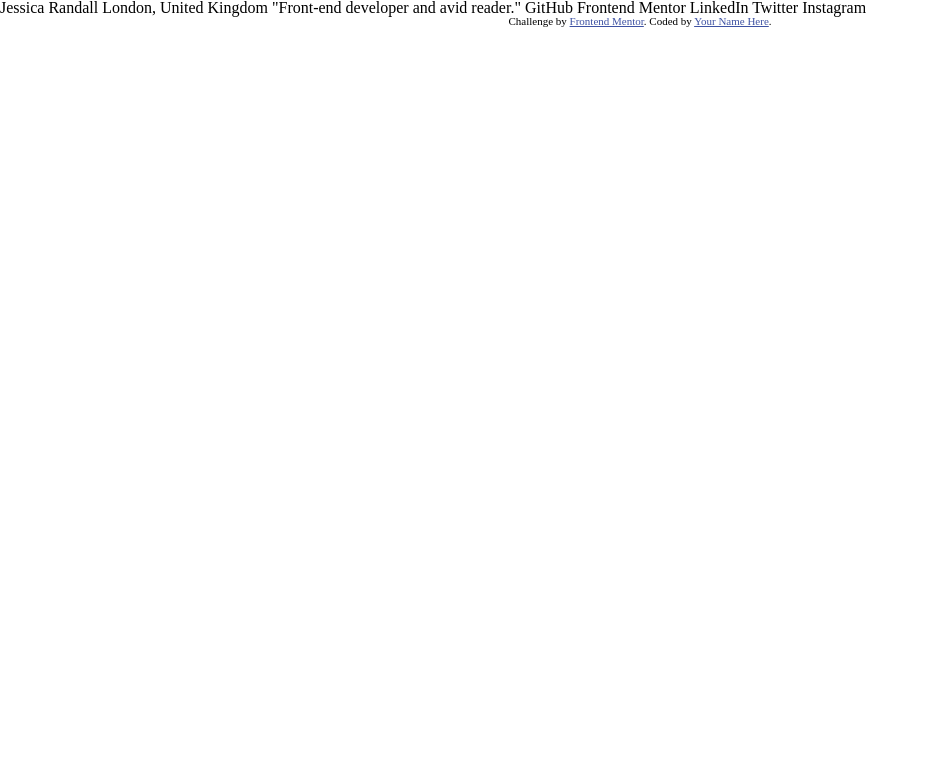
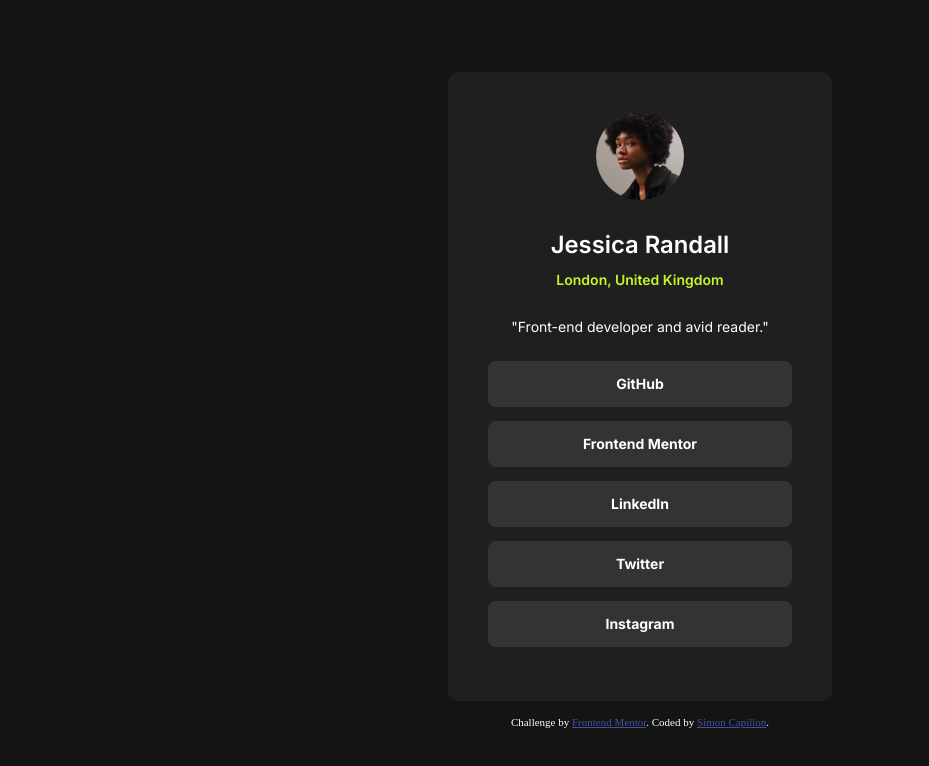
Before and after one commit to simon7195/Social-Links-Profile-Frontend-Mentor, a plain HTML site: page index.html in a window 1280 px wide. Shown: the whole page, without its empty margins (0-929 px from the left). Drawn offline with Linux system fonts and the light colour scheme.

Commit message:
Final commit

```diff
--- a/index.html
+++ b/index.html
@@ -1,36 +1,48 @@
 <!DOCTYPE html>
 <html lang="en">
   <head>
-  <meta charset="UTF-8">
-  <meta name="viewport" content="width=device-width, initial-scale=1.0"> <!-- displays site properly based on user's device -->
+    <meta charset="UTF-8" />
+    <meta name="viewport" content="width=device-width, initial-scale=1.0" />
+    <!-- displays site properly based on user's device -->
 
-  <link rel="icon" type="image/png" sizes="32x32" href="./assets/images/favicon-32x32.png">
-  <link rel="stylesheet" href="./styles/reset.css">
-  <link rel="stylesheet" href="./styles/style.css">
+    <link
+      rel="icon"
+      type="image/png"
+      sizes="32x32"
+      href="./assets/images/favicon-32x32.png"
+    />
+    <link rel="stylesheet" href="./styles/reset.css" />
+    <link rel="stylesheet" href="./styles/style.css" />
 
     <title>Frontend Mentor | Social links profile</title>
-
-  <!-- Feel free to remove these styles or customise in your own stylesheet 👍 -->
-  <style>
-    .attribution { font-size: 11px; text-align: center; }
-    .attribution a { color: hsl(228, 45%, 44%); }
-  </style>
   </head>
   <body>
+    <main>
+      <div class="card">
 
-  Jessica Randall
-  London, United Kingdom
-  "Front-end developer and avid reader."
+        <img class="image" src="./assets/images/avatar-jessica.jpeg" alt="avatar of Jessica">
 
-  GitHub
-  Frontend Mentor
-  LinkedIn
-  Twitter
-  Instagram
+        <h1 class="heading">Jessica Randall</h1>
+
+        <p class="region">London, United Kingdom</p>
+
+        <p class="bio">"Front-end developer and avid reader."</p>
+
+        <span class="links">
+          <a href="#GitHub">GitHub</a>
+          <a href="#FrontendMentor">Frontend Mentor</a>
+          <a href="#LinkedIn">LinkedIn</a>
+          <a href="#Twitter">Twitter</a>
+          <a href="#Instagram">Instagram</a>
+        <span>
+      </div>
 
       <div class="attribution">
-    Challenge by <a href="https://www.frontendmentor.io?ref=challenge" target="_blank">Frontend Mentor</a>.
-    Coded by <a href="#">Your Name Here</a>.
+        Challenge by
+        <a href="https://www.frontendmentor.io?ref=challenge" target="_blank"
+          >Frontend Mentor</a
+        >. Coded by <a href="https://github.com/simon7195" target="_blank">Simon Capillon</a>.
       </div>
+    </main>
   </body>
 </html>
--- a/styles/style.css
+++ b/styles/style.css
@@ -0,0 +1,159 @@
+/* Importing Inter from Google Fonts */
+@import url("https://fonts.googleapis.com/css2?family=Inter:wght@100..900&display=swap");
+
+:root {
+  /* Base Font size */
+  font-size: 14px;
+
+  /* Font weights variables*/
+  --font-weight-standard: 400;
+  --font-weight-medium: 600;
+  --font-weight-bold: 700;
+
+  /* Colors variables */
+  --color-green: hsl(75, 94%, 57%);
+  --color-white: hsl(0, 0%, 100%);
+  --color-grey: hsl(0, 0%, 20%);
+  --color-dark-grey: hsl(0, 0%, 12%);
+  --color-off-black: hsl(0, 0%, 8%);
+}
+
+* {
+  box-sizing: border-box;
+}
+
+/* Main */
+main {
+  display: flex;
+  flex-direction: column;
+  align-items: center;
+  justify-content: center;
+  width: 100vw;
+  height: 100vh;
+  background-color: var(--color-off-black);
+}
+
+/* Font */
+.heading,
+.bio,
+.links a,
+.region {
+  font-family: "Inter", sans-serif;
+  font-optical-sizing: auto;
+  font-style: normal;
+  font-variation-settings: "slnt" 0;
+}
+
+/* Card */
+.card {
+  display: flex;
+  flex-direction: column;
+  align-items: center;
+  background-color: var(--color-dark-grey);
+  height: fit-content;
+  padding: 40px;
+  border-radius: 10px;
+}
+
+/* Image */
+.image {
+  border-radius: 50%;
+  width: 88px;
+  margin-bottom: 33px;
+}
+
+/* Text-size */
+.heading {
+  font-size: 1.7rem;
+}
+.bio,
+.region {
+  font-size: 1rem;
+}
+.links a {
+  font-size: 1.2;
+}
+
+/* Text-color */
+.heading,
+.bio,
+.links a {
+  color: var(--color-white);
+}
+.region {
+  color: var(--color-green);
+}
+
+/* Text-weight */
+.heading,
+.region {
+  font-weight: var(--font-weight-medium);
+}
+.links a {
+  font-weight: var(--font-weight-bold);
+}
+.bio {
+  font-weight: var(--font-weight-standard);
+}
+
+/* Text-margin */
+.heading {
+  margin-bottom: 16px;
+}
+.region {
+  margin-bottom: 33px;
+}
+.bio {
+  margin-bottom: 27px;
+}
+
+/* Text-centering */
+.heading,
+.region,
+.bio,
+.links a {
+  text-align: center;
+}
+
+/* Button links */
+.links {
+  display: flex;
+  flex-direction: column;
+  align-items: center;
+  gap: 14px;
+  width: 100%;
+}
+.links a {
+  display: block;
+  text-align: center;
+  background-color: var(--color-grey);
+  text-decoration: none;
+  padding: 16px 0;
+  width: 100%;
+  border-radius: 8px;
+}
+.links a:hover {
+  background-color: var(--color-green);
+  color: var(--color-dark-grey);
+}
+
+/* Attribution */
+.attribution {
+  font-size: 11px;
+  text-align: center;
+  color: var(--color-white);
+  margin-top: 16px;
+}
+.attribution a {
+  color: hsl(228, 45%, 44%);
+}
+
+/* Media queries */
+@media (min-width: 384px) {
+  .card {
+    width: 384px;
+  }
+  main {
+    padding: 24px 0;
+  }
+}
```
Lines whose indentation alone changed are shown as unchanged.
